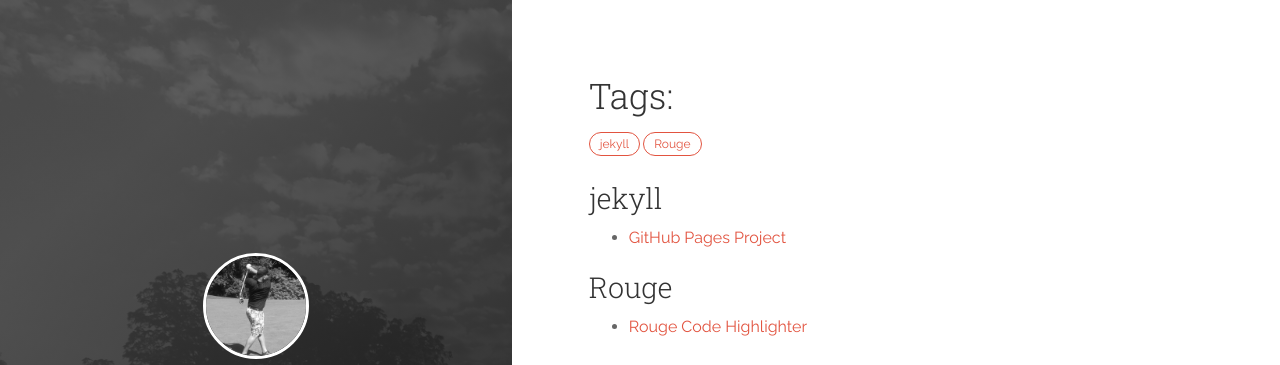
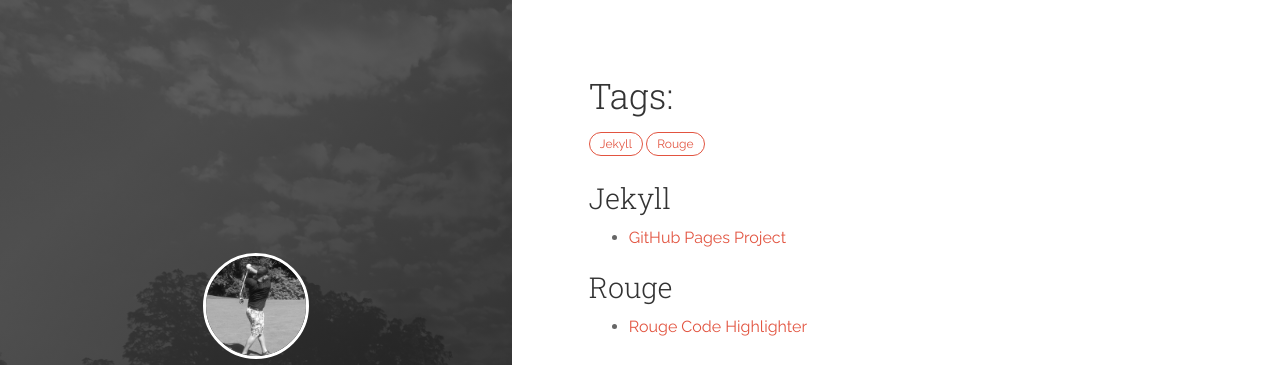
Before and after one commit to csanes/csanes.github.io, a Jekyll site: the page built from tags.md, in a window 1280 px wide. Shown: the top 365 px of the page. Built offline with Jekyll 4.4.1, drawn with Linux system fonts in a browser that asks for light colours.

Commit message:
proofreading more.

````diff
--- a/_posts/2019-01-19-github-pages-project.markdown
+++ b/_posts/2019-01-19-github-pages-project.markdown
@@ -1,8 +1,8 @@
 ---
 title:  "GitHub Pages Project"
 date:   2019-01-19 00:31:10
-categories: [jekyll]
-tags: [jekyll]
+categories: [Jekyll]
+tags: [Jekyll]
 ---
 Time to take a break and reflect on the progress. I found out about GitHub Pages and decided to create a web portfolio site on the platform. Naturally I had no idea how to use Git, GitHub, Git Bash, or Jekyll. A crash course was in order.
 
--- a/_posts/2019-01-21-rouge-code-highlighter.markdown
+++ b/_posts/2019-01-21-rouge-code-highlighter.markdown
@@ -4,11 +4,10 @@ date:   2019-01-19 15:34:11
 categories: [Rouge]
 tags: [Rouge]
 ---
-
 Jekyll uses Rouge, a code snippet highlighter, to make code look nice. This is a test with PHP, Javascript, and HTML:
 
 #### PHP
- ```php
+``` php
 <?php echo "Hello World!";?>
 ```
 
````
